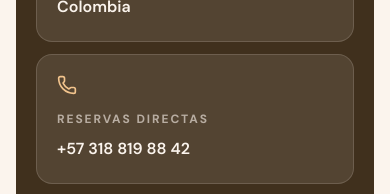
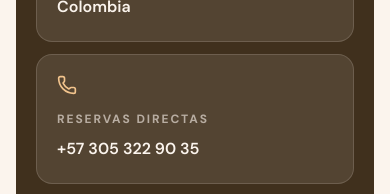
Before and after one commit to DavidValenciaX/edificio-cardamomo, a React (Vite) app: page / in a window 390 px wide. Shown: the part 6400-6594 px from the top of the page. Built offline with nearby package versions, Linux system fonts and the light colour scheme; no server answers; the database is empty; a web font is replaced by a local one.

Commit message:
fix(landing-page): correct displayed phone number to match tel link

```diff
--- a/src/components/LandingPage.tsx
+++ b/src/components/LandingPage.tsx
@@ -352,7 +352,7 @@ export default function LandingPage({
               <div className="rounded-2xl border border-warm-bg/15 bg-warm-bg/10 p-5">
                 <Phone className="h-5 w-5 text-accent" />
                 <span className="mt-4 block text-xs font-bold uppercase tracking-[0.16em] text-warm-bg/60">Reservas directas</span>
-                <a href="tel:+573053229035" className="mt-2 block text-base font-semibold leading-7 text-warm-bg transition-colors hover:text-accent">+57 318 819 88 42</a>
+                <a href="tel:+573053229035" className="mt-2 block text-base font-semibold leading-7 text-warm-bg transition-colors hover:text-accent">+57 305 322 90 35</a>
               </div>
               <div className="rounded-2xl border border-warm-bg/15 bg-warm-bg/10 p-5">
                 <ExternalLink className="h-5 w-5 text-accent" />
```
